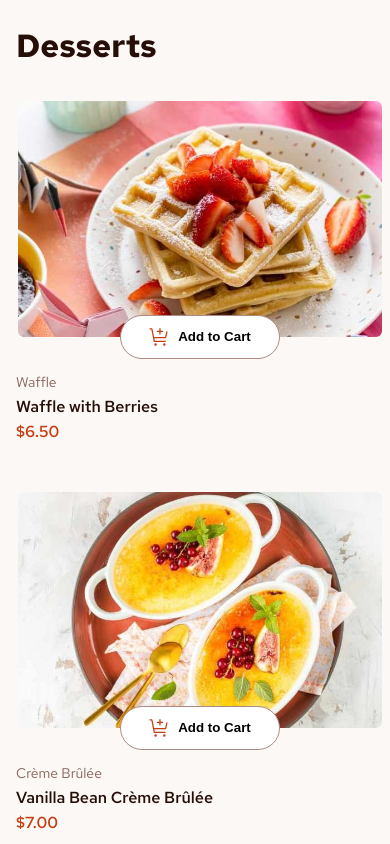
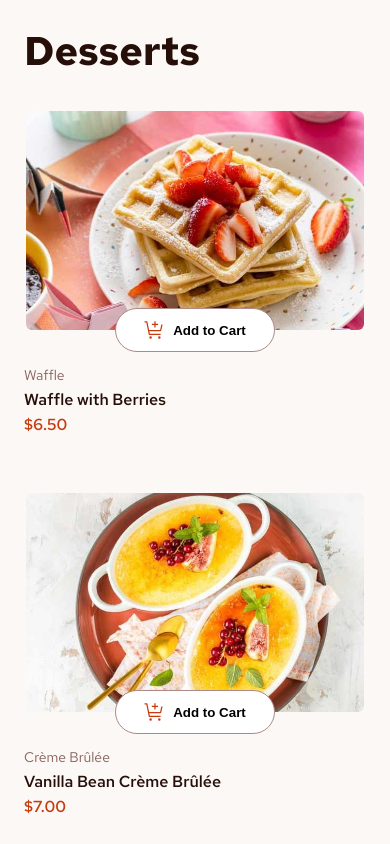
Before and after one commit to axoo01/dessert_shop, an Angular app: page / in a window 390 px wide. Shown: the top 844 px of the page. Built offline with nearby package versions, Linux system fonts and the light colour scheme.

Commit message:
refactor: optimize responsive grid for tablet/mobile and fix layout issues

```diff
--- a/src/app/app.component.scss
+++ b/src/app/app.component.scss
@@ -1,12 +1,12 @@
 .main-container {
-  padding: 24px var(--spacing-200);
+  padding: 24px var(--spacing-300);
   max-width: 1440px;
   margin: 0 auto;
   display: grid;
   grid-template-columns: 1fr;
   gap: var(--spacing-400);
 
-  @media (min-width: 1024px) {
+  @media (min-width: 1200px) {
     grid-template-columns: 2.5fr 1fr;
     padding: 40px var(--spacing-1100);
     gap: var(--spacing-400);
@@ -14,8 +14,27 @@
   }
 }
 
+.cart-section {
+  width: 100%;
+  display: flex;
+  justify-content: center;
+
+  app-shopping-cart {
+    width: 100%;
+
+    max-width: 800px;
+  }
+
+  @media (min-width: 1200px) {
+    justify-content: flex-start;
+    app-shopping-cart {
+      max-width: none;
+    }
+  }
+}
+
 .page-title {
-  font-size: 2rem;
+  font-size: 2.5rem;
   margin-top: 0;
   font-weight: 700;
   margin-bottom: var(--spacing-400);
--- a/src/app/components/product-list/product-list.component.scss
+++ b/src/app/components/product-list/product-list.component.scss
@@ -1,7 +1,8 @@
 .product-grid {
   display: grid;
-  grid-template-columns: 1fr;
-  gap: var(--spacing-300);
+  grid-template-columns: repeat(auto-fit, minmax(210px, 1fr));
+  gap: var(--spacing-400);
+  justify-items: center;
 
   @media (min-width: 640px) {
     grid-template-columns: repeat(2, 1fr);
@@ -9,5 +10,6 @@
 
   @media (min-width: 1024px) {
     grid-template-columns: repeat(3, 1fr);
+    justify-items: stretch;
   }
 }
--- a/src/styles.scss
+++ b/src/styles.scss
@@ -32,6 +32,9 @@
   --spacing-1100: 88px;
 }
 
+*, *::before, *::after {
+  box-sizing: border-box;
+}
 body {
   margin: 0;
   font-family: 'Red Hat Text', sans-serif;
```
